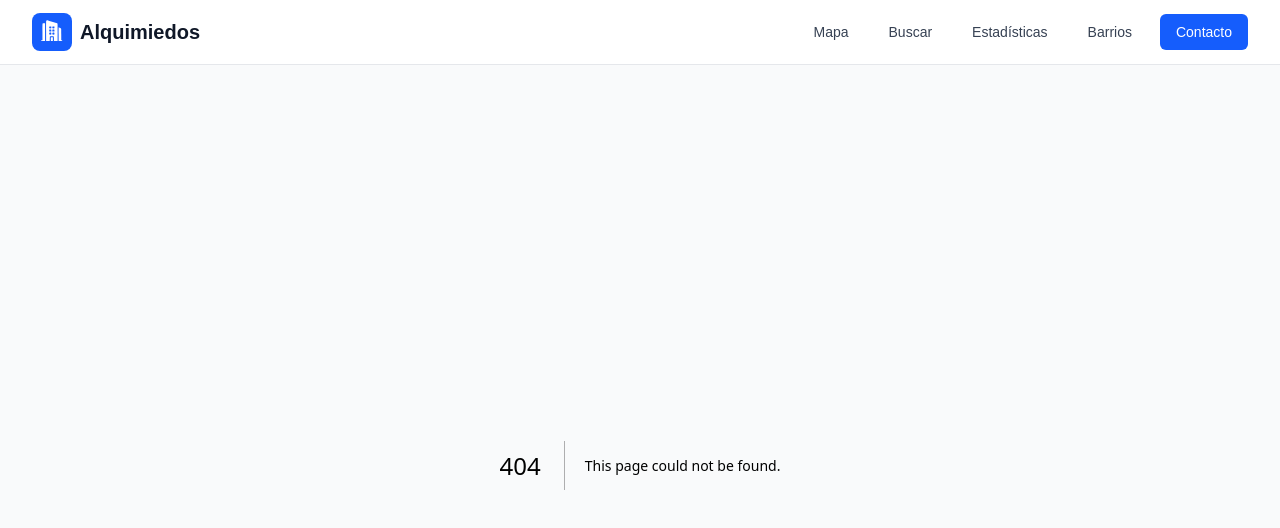
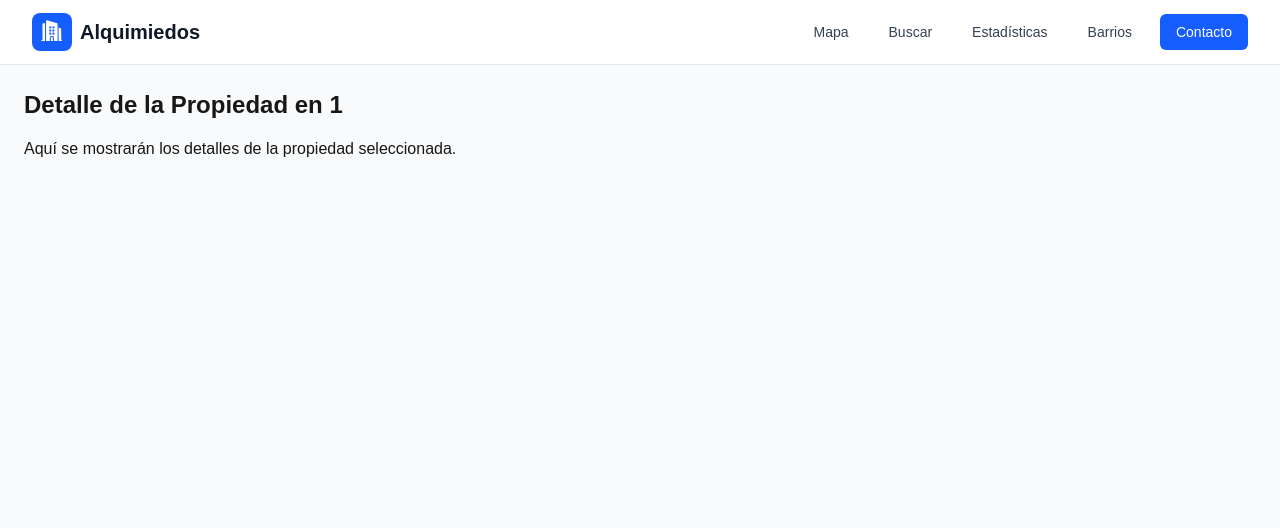
Before and after one commit to ivanFlor3s/rental-prices-alquimiedos, a Next.js app: page /barrio/1 in a window 1280 px wide. Before the commit this address had no page. Shown: the top 528 px of the page. Built offline with nearby package versions, Linux system fonts and the light colour scheme.

Commit message:
add barrio route

```diff
--- /dev/null
+++ b/src/app/barrio/[slug]/page.tsx
@@ -0,0 +1,15 @@
+export const metadata = {
+    title: 'Detalle',
+    description: 'Página de detalle de la propiedad',
+};
+
+export default async function Detalle({ params }: { params: Promise<{ slug: string }> }) {
+    const { slug } = await params;
+    return (
+        <div className="p-6">
+            <h1 className="text-2xl font-bold mb-4">Detalle de la Propiedad en {slug}</h1>
+            <p>Aquí se mostrarán los detalles de la propiedad seleccionada.</p>
+            {/* Aquí puedes agregar más contenido relacionado con el detalle de la propiedad */}
+        </div>
+    );
+}
```
